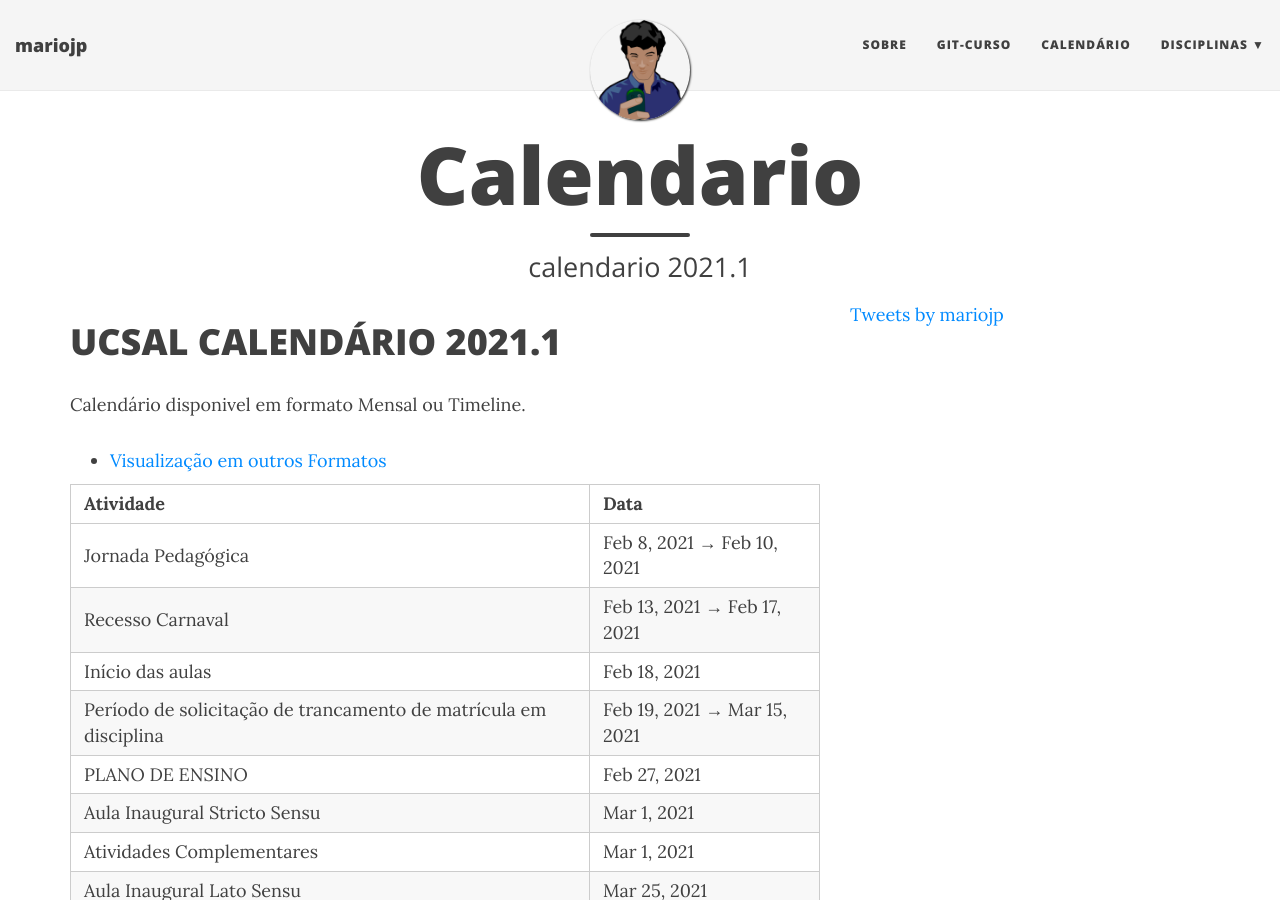
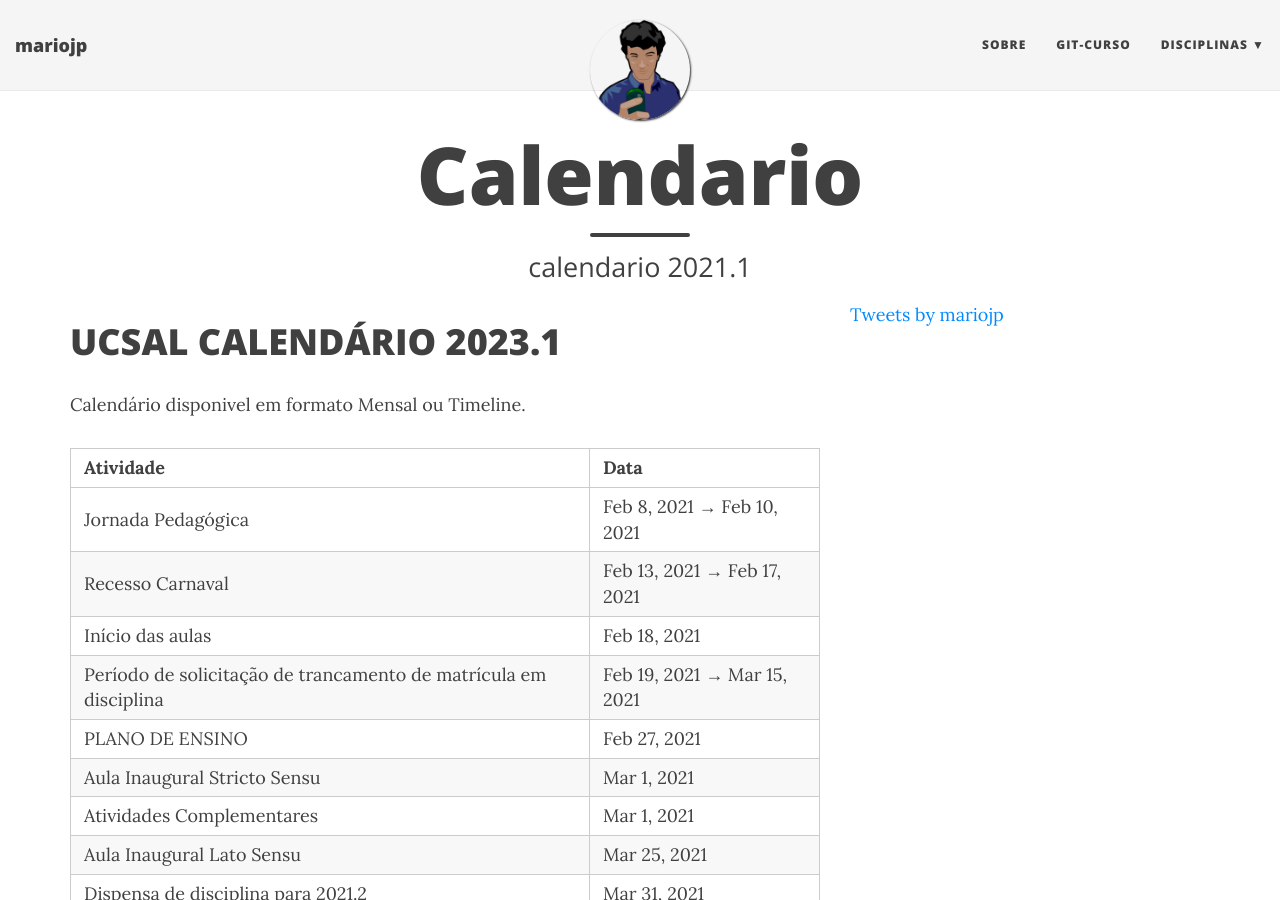
Before and after one commit to mariojp/mariojp.github.io, a Jekyll site: the page built from calendar.md, in a window 1280 px wide and 900 px high. Built offline with Jekyll 4.4.1, drawn with Linux system fonts in a browser that asks for light colours; nearby versions of some CDN libraries; comment, search, counter and statistics services are not loaded.

Commit message:
remover calendar e projeto integrador

```diff
--- a/_config.yml
+++ b/_config.yml
@@ -22,13 +22,11 @@
 navbar-links:
   SOBRE: "aboutme"
   GIT-CURSO: "git-course"
-  CALENDÁRIO: "calendar"
   DISCIPLINAS:
     - Programação WEB: "disciplina/programacao-web"
     - Orientação a Objetos : "disciplina/orientacao-a-objetos"
     - Orientação a Objetos Avançada : "disciplina/orientacao-a-objetos-avancada"
     - Dispositivos Moveis: "disciplina/dispositivos-moveis"
-    - Projeto Integrador : "disciplina/projeto-integrador"
 
 
   #Author's home: "http://deanattali.com"
--- a/calendar.md
+++ b/calendar.md
@@ -4,10 +4,9 @@
 subtitle: calendario 2021.1
 ---
 
-# UCSAL CALENDÁRIO 2021.1
+# UCSAL CALENDÁRIO 2023.1
 
 Calendário disponivel em formato Mensal ou Timeline.
-- [Visualização em outros Formatos](https://www.notion.so/b02860f7340f4f1b90286ebbcde3d4e0?v=cd7bbf59907a46a38060aa84e6923d9e)
 
 |Atividade|Data                         |
 |---------|-----------------------------|
```
